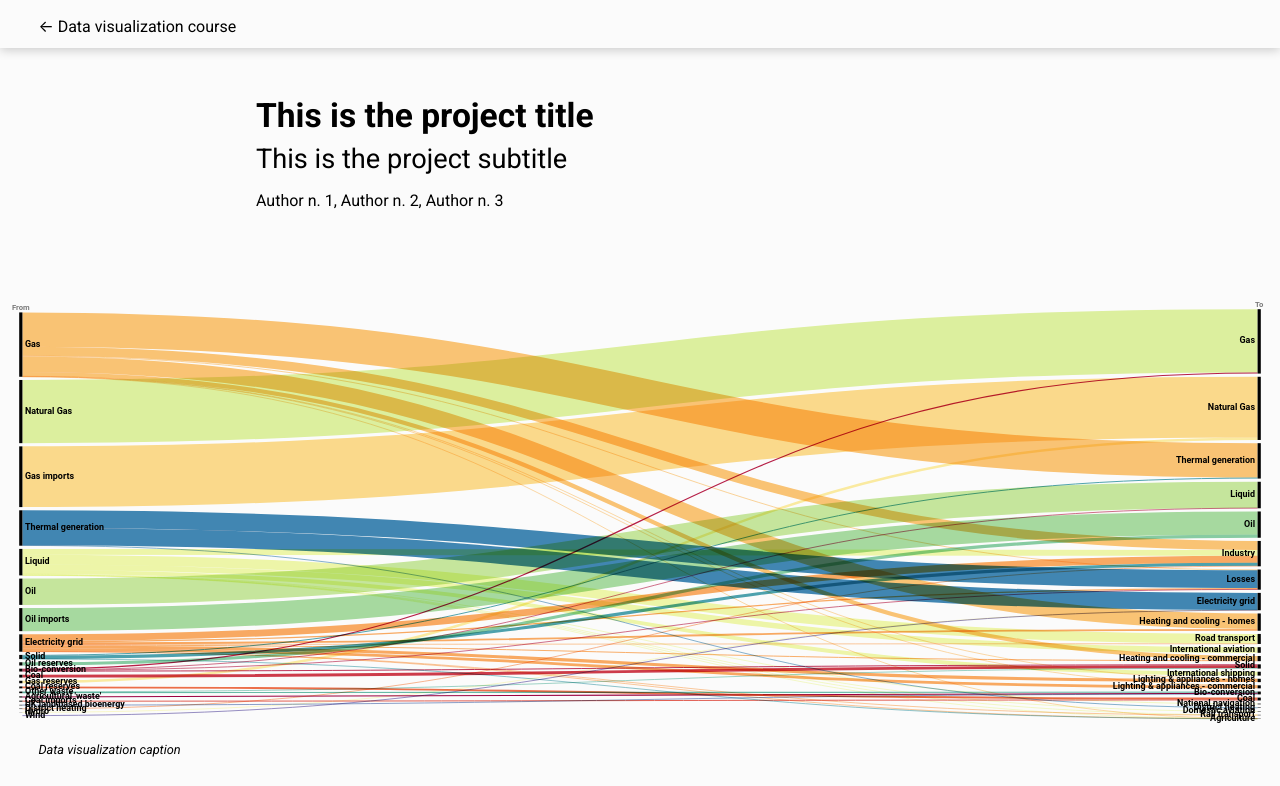
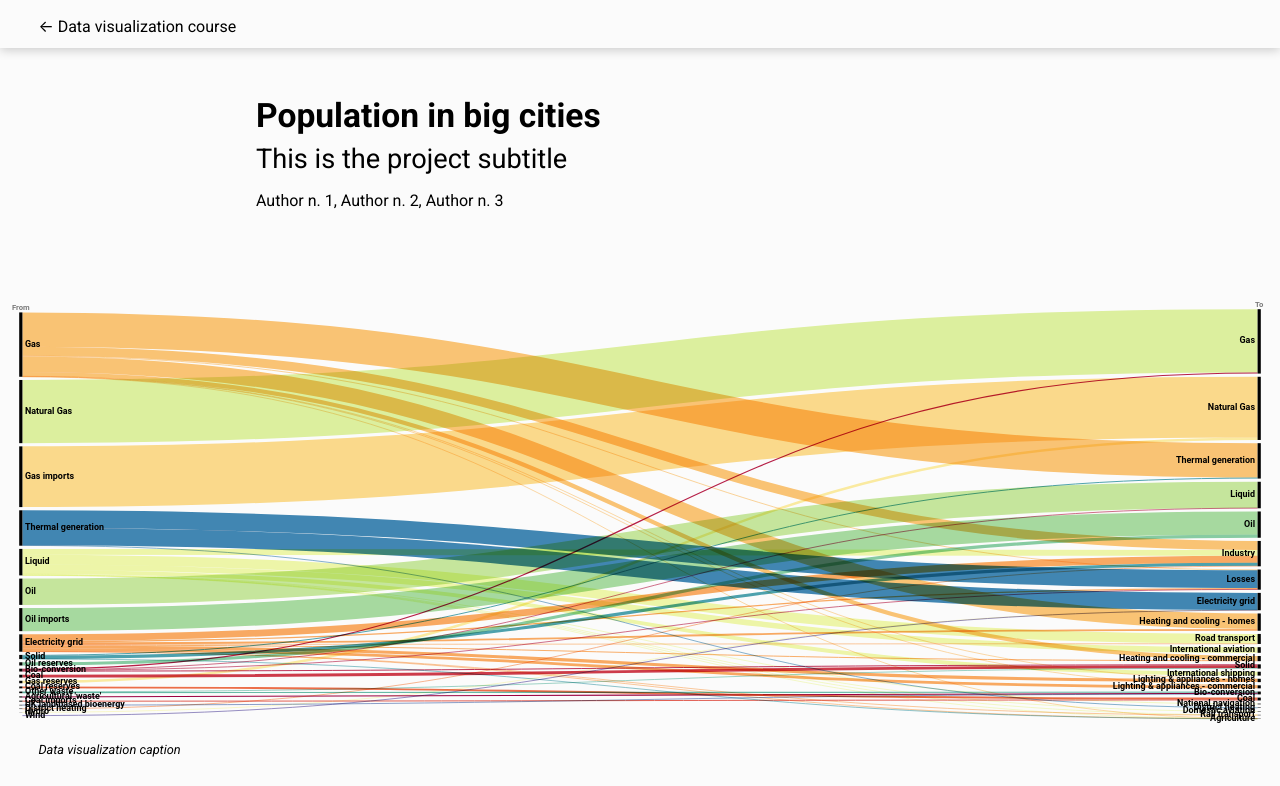
Before and after one commit to benjamintoscano80-dev/popuplation_big_cities, a plain HTML site: page index.html in a window 1280 px wide. Shown: the top 786 px of the page. Drawn offline with Linux system fonts and the light colour scheme; a script that the page names is missing.

Commit message:
replace the title

```diff
--- a/index.html
+++ b/index.html
@@ -40,7 +40,7 @@
 		<main>
 			<header>
 				<h1>
-					This is the project title
+					Population in big cities
 				</h1>
 				<h2>This is the project subtitle</h2>
 				<h3>Author n. 1, Author n. 2, Author n. 3</h3>
```
